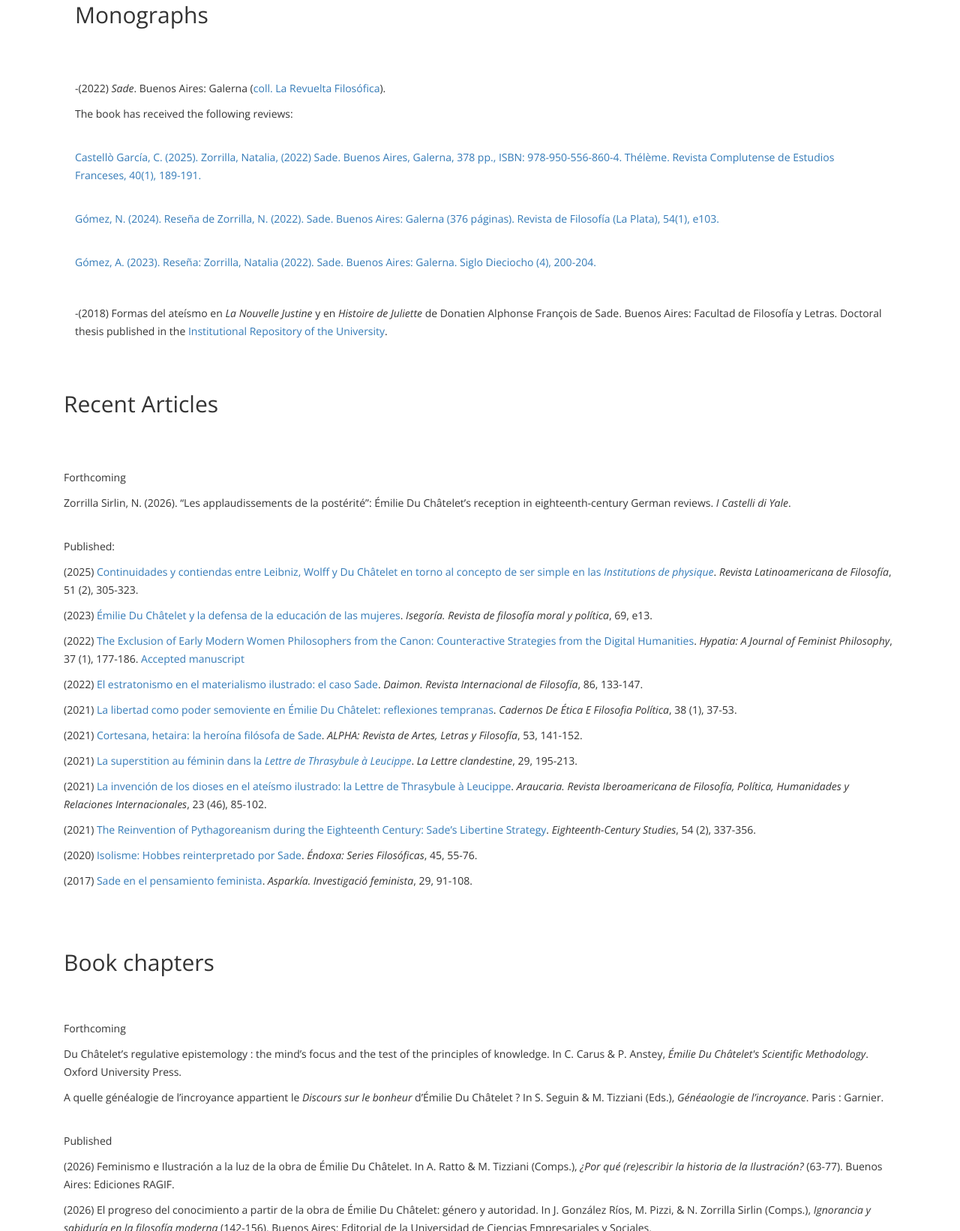
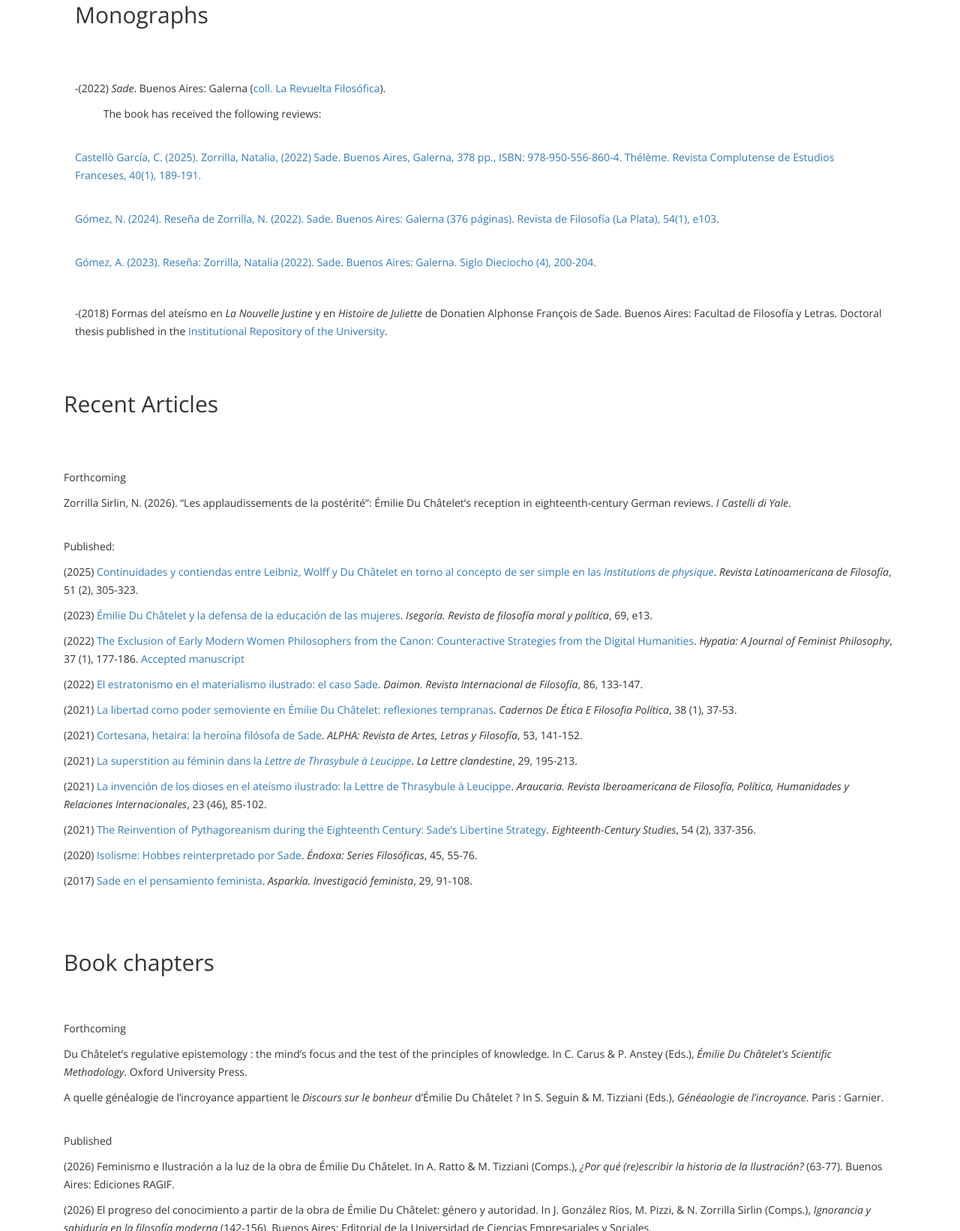
Before and after one commit to nat-zor/nat-zor.github.io, a plain HTML site: page index.html in a window 1280 px wide. Shown: the part 1094-2736 px from the top of the page at 75% size. Drawn offline with nearby package versions, Linux system fonts and the light colour scheme; a web font is replaced by a local one.

Commit message:
Update index.html

```diff
--- a/index.html
+++ b/index.html
@@ -107,7 +107,7 @@
            <p>-(2022) <i>Sade</i>. Buenos Aires: Galerna (<a href="https://www.amazon.com/Sade-Spanish-Natalia-Zorrilla-ebook/dp/B0B3M1RYQ7/ref=sr_1_1?crid=11SWHAFZMGD8R&keywords=sade+natalia+zorrilla&qid=1663883938&sprefix=sade+natalia+zorrill%2Caps%2C245&sr=8-1">coll. La Revuelta Filosófica</a>).
 
            </p>
-			   <p>The book has received the following reviews:<br><br>
+			   <p style="margin-left: 1cm;">The book has received the following reviews:<br><br>
 <p><a href="https://revistas.ucm.es/index.php/THEL/article/view/101026/4564456572643">Castellò García, C. (2025). Zorrilla, Natalia, (2022) Sade. Buenos Aires, Galerna, 378 pp., ISBN: 978-950-556-860-4. Thélème. Revista Complutense de Estudios Franceses, 40(1), 189-191.</a> </p><br>
 <p><a href="https://doi.org/10.24215/29533392e103">Gómez, N. (2024). Reseña de Zorrilla, N. (2022). Sade. Buenos Aires: Galerna (376 páginas). Revista de Filosofía (La Plata), 54(1), e103. </a></p>
 <br>
@@ -169,7 +169,7 @@ Zorrilla Sirlin, N. (2026). “Les applaudissements de la postérité”: Émili
            <div class="h-50"></div>
 
 		   <p>Forthcoming</p>
-		   <p>Du Châtelet’s regulative epistemology : the mind’s focus and the test of the principles of knowledge. In C. Carus & P. Anstey, <i>Émilie Du Châtelet's Scientific Methodology</i>. Oxford University Press.
+		   <p>Du Châtelet’s regulative epistemology : the mind’s focus and the test of the principles of knowledge. In C. Carus & P. Anstey (Eds.), <i>Émilie Du Châtelet's Scientific Methodology</i>. Oxford University Press.
 		   </p><p>
 A quelle généalogie de l’incroyance appartient le <i>Discours sur le bonheur</i> d’Émilie Du Châtelet ? In S. Seguin & M. Tizziani (Eds.), <i>Généaologie de l’incroyance</i>. Paris : Garnier.
 </p>
```
